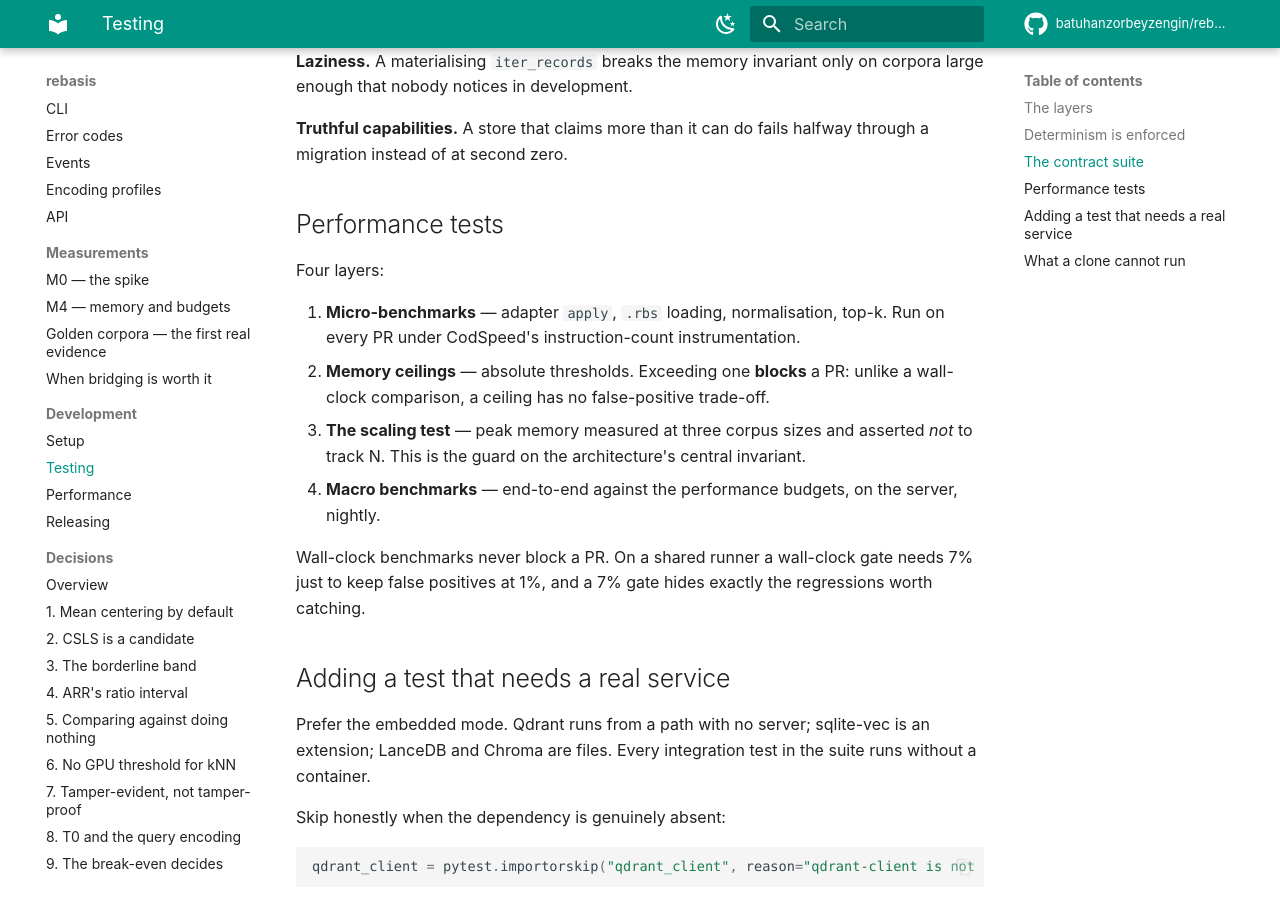
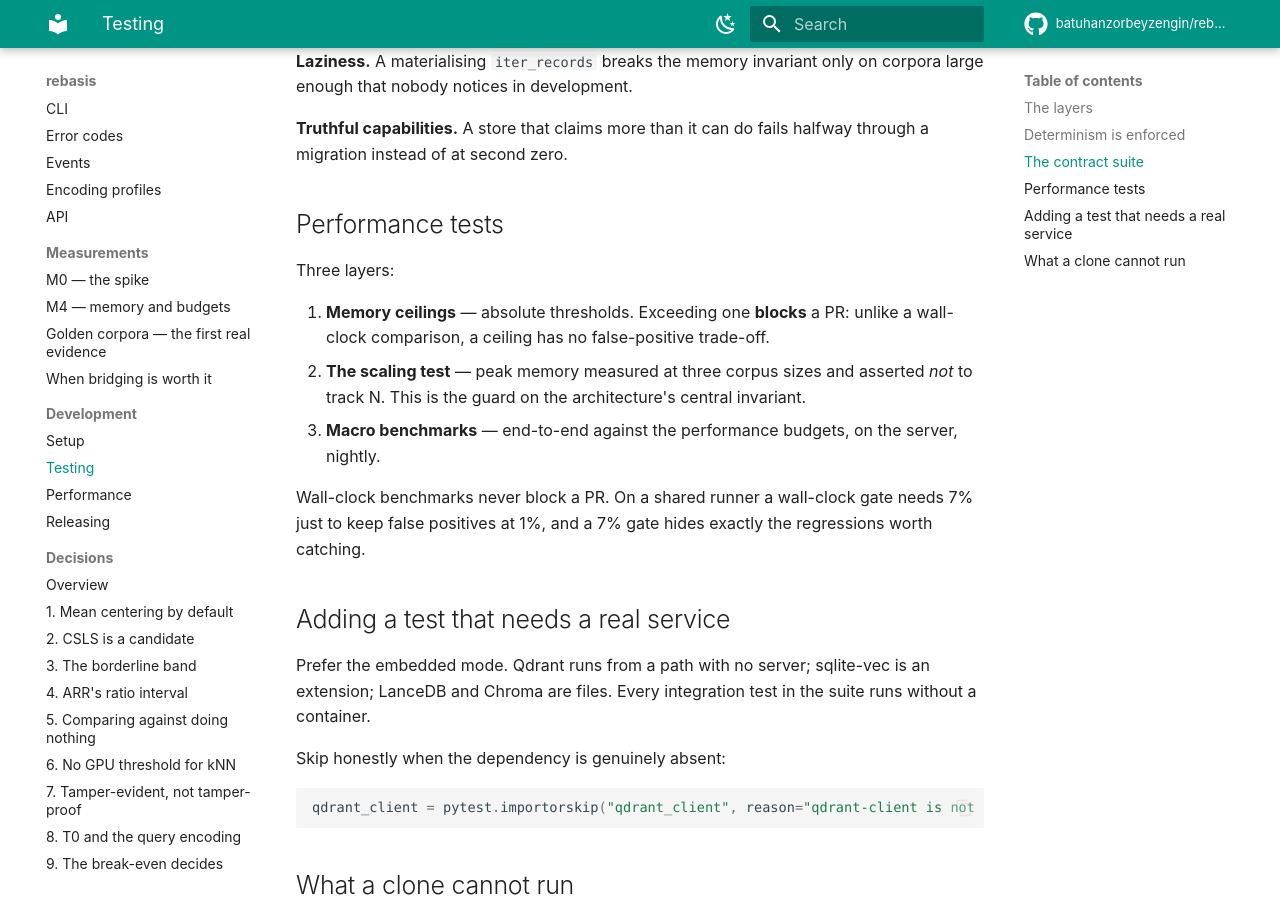
Before and after one commit to batuhanzorbeyzengin/rebasis, an MkDocs documentation site: the page built from docs/development/testing.md, in a window 1280 px wide and 900 px high, scrolled down 1139 px. Built offline with MkDocs 1.6.1 and Material for MkDocs 9.7.7, drawn with Linux system fonts in a browser that asks for light colours; comment, search, counter and statistics services are not loaded.

```diff
--- a/.pre-commit-config.yaml
+++ b/.pre-commit-config.yaml
@@ -57,8 +57,7 @@ repos:
   # ── local hooks ──────────────────────────────────────────────────────
   - repo: local
     hooks:
-      # The design document is never committed: it carries real host details
-      # and it is written in Turkish, while the repository is English-only.
+      # The design document is never committed: it carries real host details.
       # .gitignore blocks both copies; this hook also blocks `git add -f`.
       - id: no-design-doc
         name: the design document must not be committed
--- a/docs/development/testing.md
+++ b/docs/development/testing.md
@@ -41,17 +41,15 @@ through a migration instead of at second zero.
 
 ## Performance tests
 
-Four layers:
+Three layers:
 
-1. **Micro-benchmarks** — adapter `apply`, `.rbs` loading, normalisation, top-k.
-   Run on every PR under CodSpeed's instruction-count instrumentation.
-2. **Memory ceilings** — absolute thresholds. Exceeding one **blocks** a PR:
+1. **Memory ceilings** — absolute thresholds. Exceeding one **blocks** a PR:
    unlike a wall-clock comparison, a ceiling has no false-positive trade-off.
-3. **The scaling test** — peak memory measured at three corpus sizes and
+2. **The scaling test** — peak memory measured at three corpus sizes and
    asserted *not* to track N. This is the guard on the architecture's central
    invariant.
-4. **Macro benchmarks** — end-to-end against the performance budgets, on the server,
-   nightly.
+3. **Macro benchmarks** — end-to-end against the performance budgets, on the
+   server, nightly.
 
 Wall-clock benchmarks never block a PR. On a shared runner a wall-clock gate
 needs 7% just to keep false positives at 1%, and a 7% gate hides exactly the
--- a/mkdocs.yml
+++ b/mkdocs.yml
@@ -24,7 +24,7 @@ site_dir: site
 
 exclude_docs: |
   # Gitignored: the design document. It carries real host details and is
-  # written in Turkish, while the repository is English-only.
+  # local to the maintainer's machine.
   _local/
   design/
   # Fragment instructions, not a page.
--- a/pyproject.toml
+++ b/pyproject.toml
@@ -170,7 +170,6 @@ dev = [
     # needs a 7% gate to keep false positives at 1%, which is wide enough to
     # hide the regressions worth catching; a simulator does not have that
     # trade-off, so this is what the PR gate is built on.
-    "pytest-codspeed>=3.0",
     "ruff>=0.6",
     "mypy>=1.11",
     "import-linter>=2.0",
```
Also changed, not shown: benchmarks/README.md (+8 -5 lines), changelog.d/+actions-node24.fixed.md (+1 -1 lines), changelog.d/+cache-suffix.fixed.md (added, +1 -0 lines), changelog.d/+ci-first-run.fixed.md (+2 -8 lines), changelog.d/+ci-scope.removed.md (added, +1 -0 lines), docs/m0-findings.md (+1 -1 lines), 7 other files.
